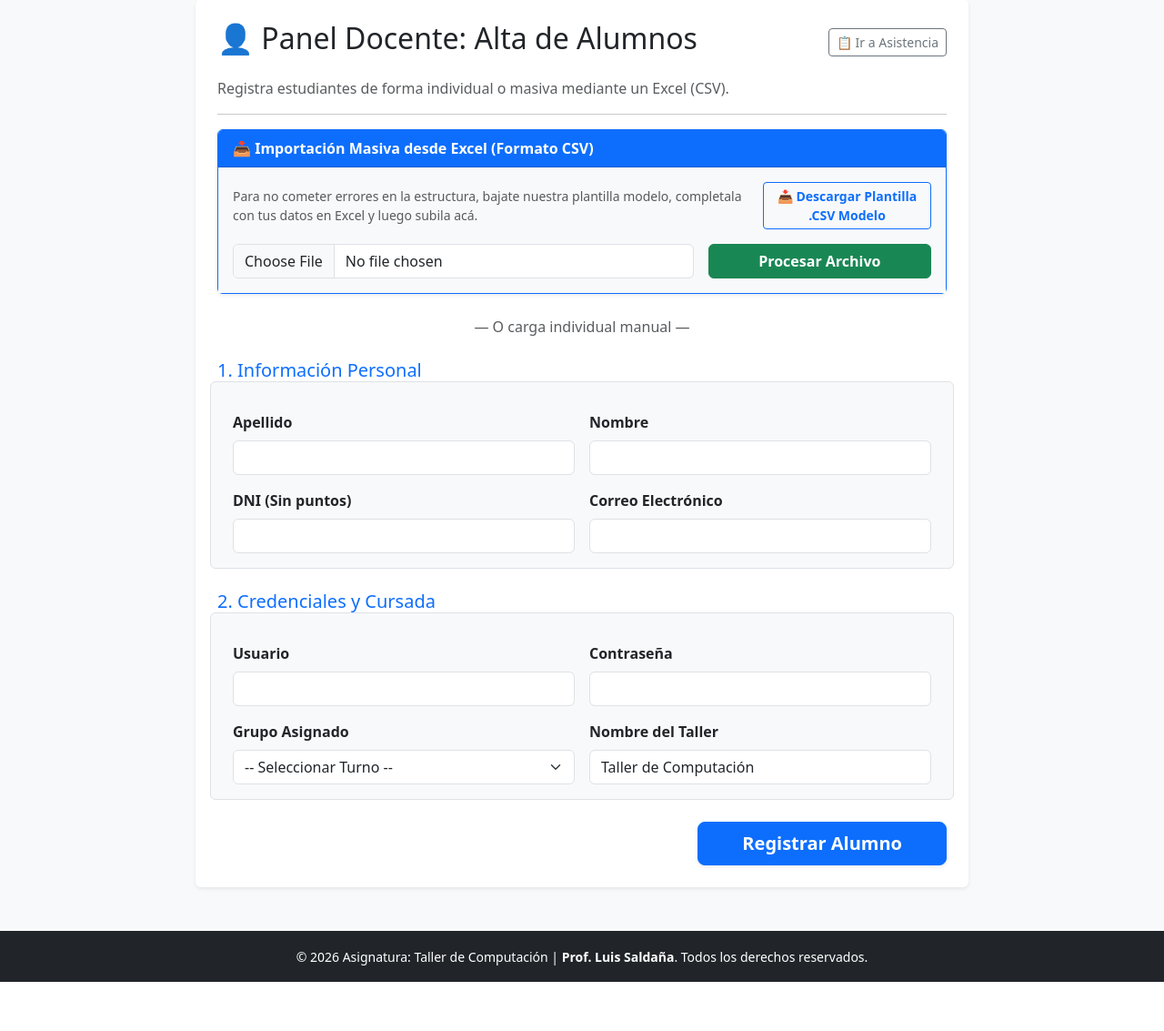
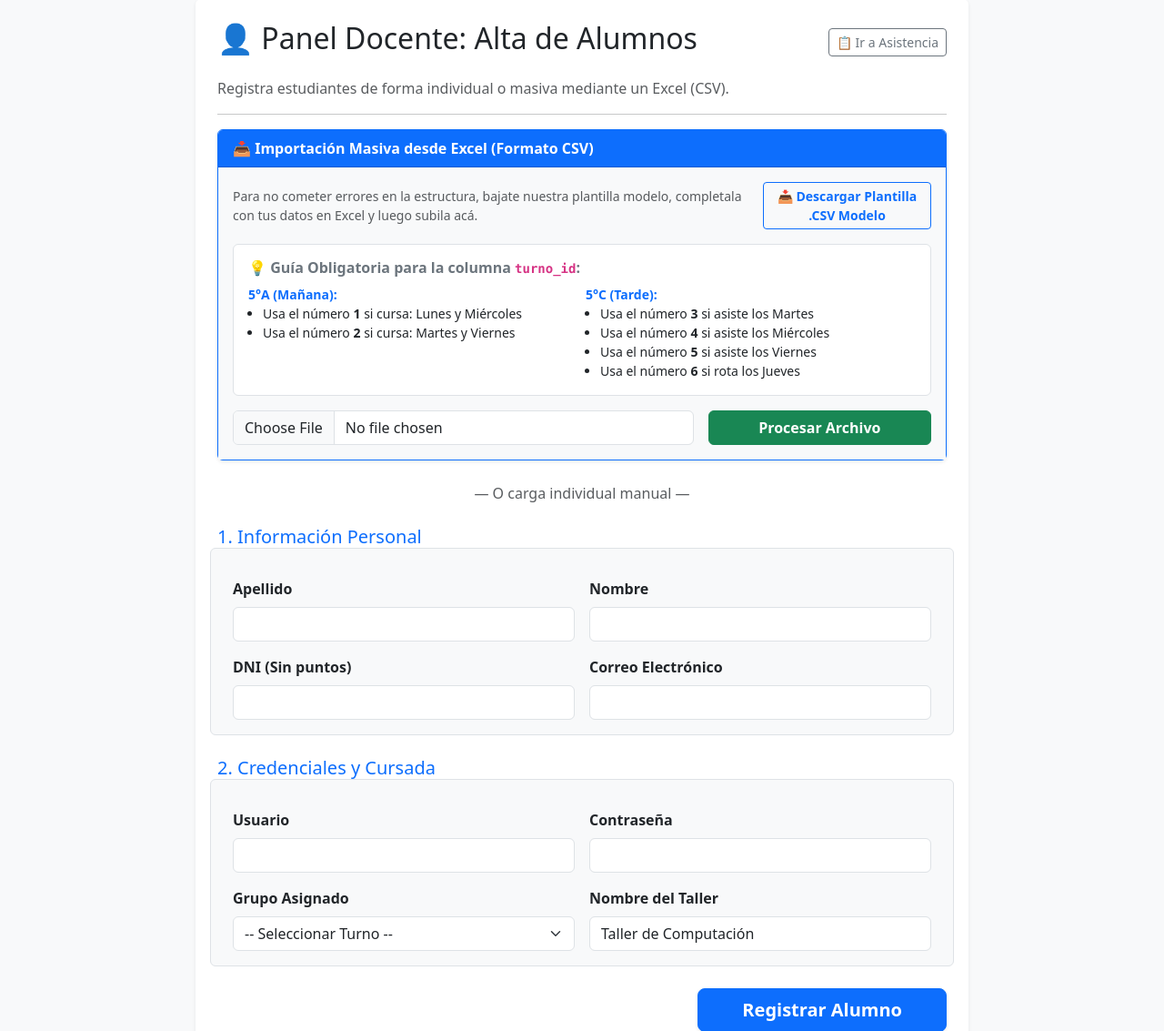
Before and after one commit to profeluissaldana/MipaginaWebTaller, a Flask app: page /docente/cargar_alumno in a window 1280 px wide. Shown: the part 117-1250 px from the top of the page at 91% size. Before the commit the page ends 1196 px from the top, so only its background shows below. Run offline with Flask 3, Linux system fonts and the light colour scheme; the visitor is signed in with stand-in values (Sample User, id 1).

Commit message:
refactor: actualiza plantillas de carga, reportes y rendimiento para el nuevo sistema de 6 turnos

```diff
--- a/templates/cargar_alumno.html
+++ b/templates/cargar_alumno.html
@@ -30,6 +30,28 @@
                 <a href="{{ url_for('descargar_plantilla_csv') }}" class="btn btn-outline-primary btn-sm fw-bold whitespace-nowrap">
                     📥 Descargar Plantilla .CSV Modelo
                 </a>
+            </div>
+
+            <div class="bg-white p-3 rounded border mb-3 small">
+                <h6 class="fw-bold text-secondary mb-2">💡 Guía Obligatoria para la columna <code>turno_id</code>:</h6>
+                <div class="row g-2">
+                    <div class="col-12 col-md-6">
+                        <span class="fw-bold text-primary">5°A (Mañana):</span>
+                        <ul class="mb-0 ps-3">
+                            <li>Usa el número <strong>1</strong> si cursa: Lunes y Miércoles</li>
+                            <li>Usa el número <strong>2</strong> si cursa: Martes y Viernes</li>
+                        </ul>
+                    </div>
+                    <div class="col-12 col-md-6">
+                        <span class="fw-bold text-primary">5°C (Tarde):</span>
+                        <ul class="mb-0 ps-3">
+                            <li>Usa el número <strong>3</strong> si asiste los Martes</li>
+                            <li>Usa el número <strong>4</strong> si asiste los Miércoles</li>
+                            <li>Usa el número <strong>5</strong> si asiste los Viernes</li>
+                            <li>Usa el número <strong>6</strong> si rota los Jueves</li>
+                        </ul>
+                    </div>
+                </div>
             </div>
 
             <form method="POST" action="{{ url_for('cargar_alumno') }}" enctype="multipart/form-data" class="row g-3 align-items-center">
```
Also changed, not shown: templates/reportes.html (+7 -8 lines).
